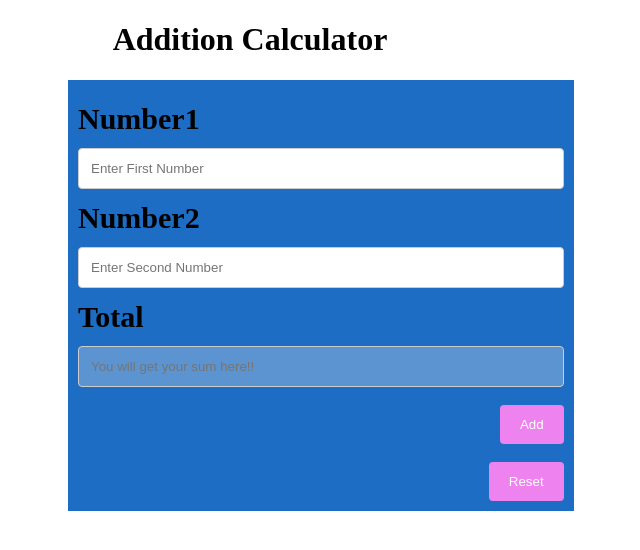
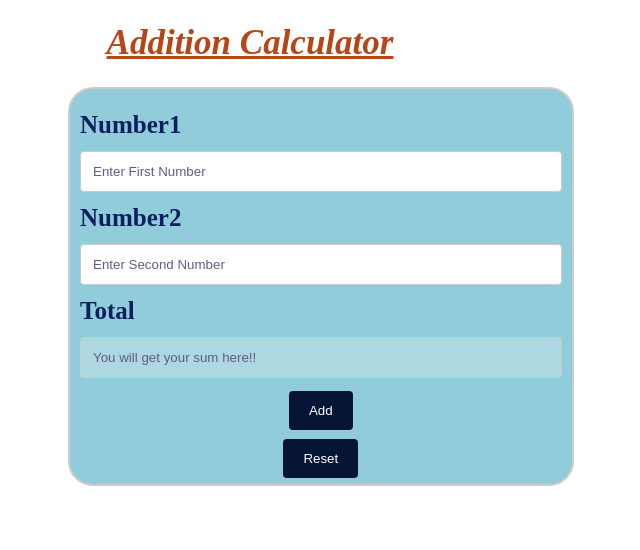
Before and after one commit to Amitchawarekar/Web_tech_MCA, a plain HTML site: page sum_of_2_numbers_app/index.html in a window 1280 px wide. Shown: the whole page, without its empty margins (390-1030 px from the left). Drawn offline with Linux system fonts and the light colour scheme.

Commit message:
files updated

```diff
--- a/sum_of_2_numbers_app/index.html
+++ b/sum_of_2_numbers_app/index.html
@@ -8,36 +8,36 @@
 
     </head>
     <body>
-        <h1> Addition Calculator</h1>
+        <h1><u>Addition Calculator </u></h1>
         <div id ="container">
             <form action="">
                 <div class="row">
                   <div class="col-1">
-                    <label for="num1">Number1</label>
+                    <label for="num1" id="num1">Number1</label>
                 <div class="col-2">
                     <input type="text" id="txtNum1" name="txtNum1" placeholder="Enter First Number">
                 </div>
 
                 <div class="row">
                   <div class="col-1">
-                    <label for="num2">Number2</label>
+                    <label for="num2" id="num2">Number2</label>
                 <div class="col-2">
                     <input type="text" id="txtNum2" name="txtNum2" placeholder="Enter Second Number">
                 </div>
 
                 <div class="row">
                   <div class="col-1">
-                    <label for="sum">Total</label>
+                    <label for="sum" id="total">Total</label>
                 <div class="col-2">
                     <input type="text" id="txtSum" name="txtSum" placeholder="You will get your sum here!!" disabled="disabled">
                 </div>
                 &nbsp;
 
-                <div class="row">
+                <div class="center">
                     <input type="button" value="Add" onclick="add()"/>
                   </div>
                   &nbsp;
-                <div class="row">
+                <div class="center">
                     <input type="button" value="Reset" onclick="reset()"/>
                   </div>
 
--- a/sum_of_2_numbers_app/style.css
+++ b/sum_of_2_numbers_app/style.css
@@ -1,9 +1,12 @@
 #container
 {
-    background-color: rgb(29, 109, 196);
+    background-color: rgb(145, 204, 219);
     width:40%;
     padding:10px;
     margin-left: 450px;
+    border-radius: 25px;
+    border: 2px solid #ccc;
+
 }
 
 * {
@@ -17,6 +20,7 @@
     border: 1px solid #ccc;
     border-radius: 4px;
     resize: vertical;
+
   }
 
   label {
@@ -27,7 +31,7 @@
   }
 
   input[type=button] {
-    background-color: violet;
+    background-color: rgb(6, 21, 53);
     color: white;
     padding: 12px 20px;
     border: none;
@@ -37,7 +41,7 @@
   }
 
   input[type=button]:hover {
-    background-color: #45a049;
+    background-color: #0c6d6d;
   }
 
 
@@ -53,4 +57,36 @@
 
   h1{
     text-align:center;
+    font-style: italic;
+    font-size: 35px;
+
+    color:rgb(182, 69, 24);
   }
+
+  .center {
+    display: flex;
+    justify-content: center;
+    align-items: center;
+    height: 30px;
+  }
+
+  .col-1{
+    color:rgb(11, 30, 94);
+  }
+
+  #num1{
+    font-size: 25px;
+  }
+
+  #num2{
+    font-size: 25px;
+  }
+
+  #total{
+    font-size: 25px;
+  }
+
+  ::placeholder {
+    color: rgb(93, 93, 136);
+    opacity: 1
+  }
```
